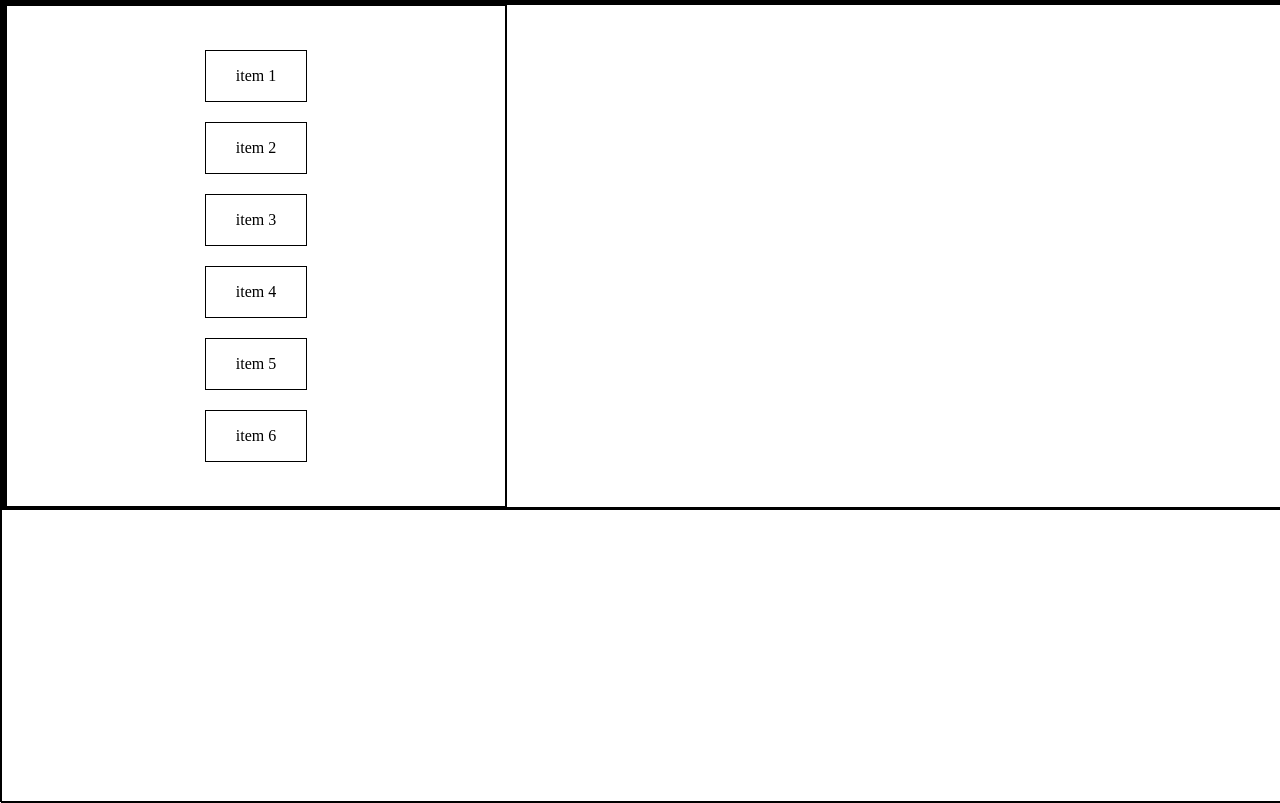
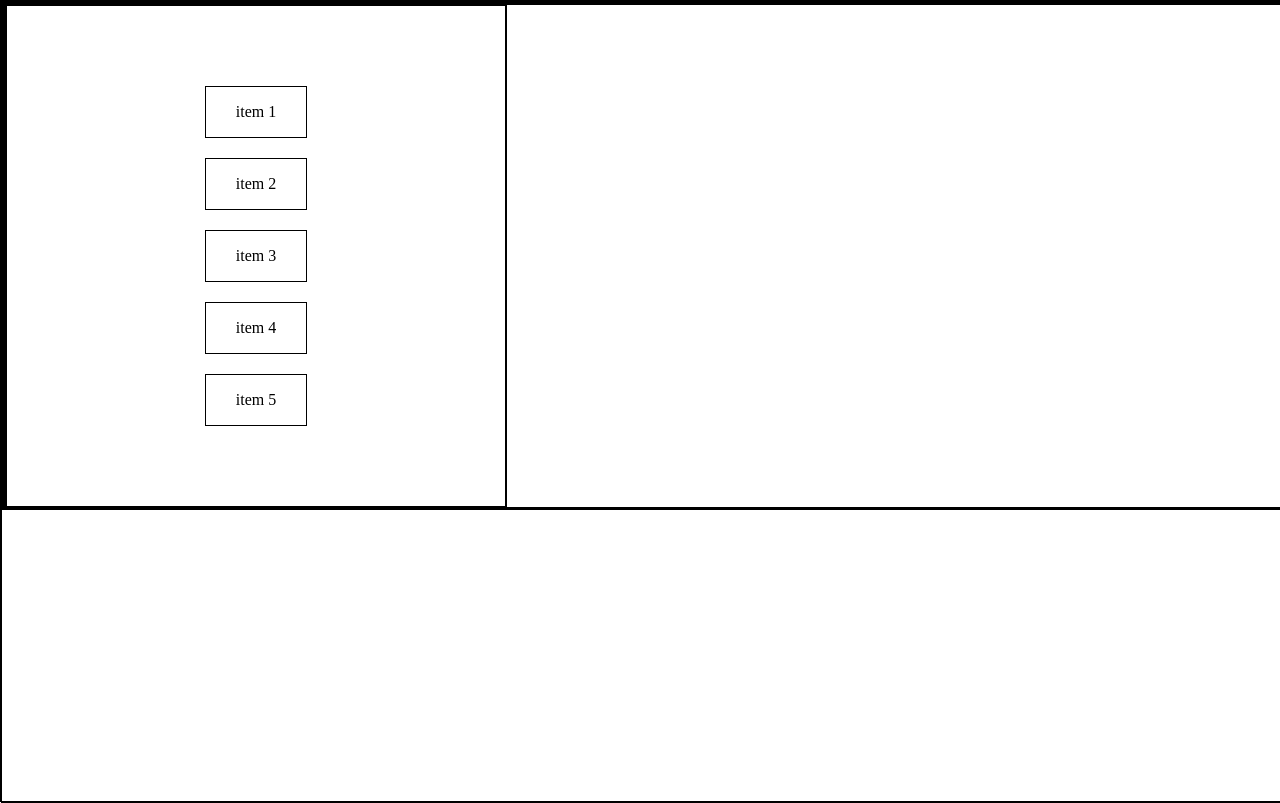
Before and after one commit to godcl1623/CLONE-react-dnd, a React (Create React App) app: page / in a window 1280 px wide. Built offline with nearby package versions, Linux system fonts and the light colour scheme.

Commit message:
crd - features - 정렬 기능 재현, 프로젝트 방향 수정 필요

```diff
--- a/src/components/App.tsx
+++ b/src/components/App.tsx
@@ -23,44 +23,44 @@ export default function App() {
     dropHandler: (e: Event) => {
       alert(e.target);
     },
-    applyToChildren: false
-  }
+    applyToChildren: false,
+  };
   const dragOptions: IDragOptions = {
     currentItemCategory: {
-      level0: ['test1', 'test2', 'test3', 'test4', 'test5', 'test6']
+      level0: ['test1', 'test2', 'test3', 'test4', 'test5', 'test6'],
     },
-    dragstartHandler: (e: Event) => {
-      const HTMLEventTarget = e.target! as HTMLElement;
-      dispatch(setCurrentDragTarget(HTMLEventTarget));
-    },
-    dragendHandler: (e: Event) => {
-      const HTMLEventTarget = e.target! as HTMLElement;
-      const parent = HTMLEventTarget.parentNode;
-      parent?.removeChild(HTMLEventTarget);
-      parent?.appendChild(HTMLEventTarget);
-    }
+    // dragstartHandler: (e: Event) => {
+    //   const HTMLEventTarget = e.target! as HTMLElement;
+    //   dispatch(setCurrentDragTarget(HTMLEventTarget));
+    // },
+    // dragendHandler: (e: Event) => {
+    //   const HTMLEventTarget = e.target! as HTMLElement;
+    //   const parent = HTMLEventTarget.parentNode;
+    //   // parent?.removeChild(HTMLEventTarget);
+    //   // parent?.appendChild(HTMLEventTarget);
+    // }
     // disableCurrent: false
-  }
-  const [ dropRef, dropResult ] = useDropClone(dropOptions);
-  const [ dragRef, dragInfo ] = useDragClone(dragOptions);
+  };
+  const [dropRef, dropResult] = useDropClone(dropOptions);
+  const [dragRef, dragInfo] = useDragClone(dragOptions);
 
   // useEffect(() => {
   //   console.log(dragInfo)
   // }, [dragInfo])
 
   const arr = [1, 2, 3, 4, 5];
-  const children = arr.map(idx =>
+  const children = arr.map(idx => (
     <div
       key={idx}
       style={{
         width: '20%',
-        height: '20%'
+        height: '20%',
       }}
     />
-  );
+  ));
 
   return (
-    <div id='App'>
+    <div id="App">
       <div id="dnd-test-zone">
         <div
           id="dropzone"
@@ -81,13 +81,43 @@ export default function App() {
               dropRef.current = el;
               dragRef.current = el;
             }}
-          >
+            onDragStart={e => {
+              const HTMLEventTarget = e.target! as HTMLElement;
+              dispatch(setCurrentDragTarget(HTMLEventTarget));
+            }}
+            onDragEnd={e => {
+              const HTMLEventTarget = e.target! as HTMLElement;
+              const parent = HTMLEventTarget.parentNode;
+              const list = Array.from((parent! as HTMLElement).childNodes);
+              const currentIdx = list.indexOf(HTMLEventTarget);
+              const { startInfo, lastInfo } = dragInfo;
+              const { startEleInfo, startCoords } = startInfo;
+              const { lastEleInfo, lastCoords } = lastInfo;
+              const computedStyle = window.getComputedStyle(HTMLEventTarget);
+              const targetMargin = parseInt(computedStyle.marginTop, 10) + parseInt(computedStyle.marginBottom, 10);
+              const targetHeight = lastEleInfo.height;
+              const minNextEleTop = targetMargin + targetHeight;
+              const targetMovedDistance = lastCoords.clientY - startCoords.clientY;
+              if (targetMovedDistance > minNextEleTop) {
+                const distanceToIdx = Math.floor(targetMovedDistance / minNextEleTop);
+                const idxToAdd = distanceToIdx >= list.length ? list.length - 1 : distanceToIdx;
+                const insertCrit =
+                  currentIdx + idxToAdd + 1 > list.length ? list.length : currentIdx + idxToAdd + 1;
+                parent?.removeChild(HTMLEventTarget);
+                parent?.insertBefore(HTMLEventTarget, list[insertCrit]);
+              } else if (targetMovedDistance * -1 > minNextEleTop) {
+                const distanceToIdx = Math.floor(targetMovedDistance * -1 / minNextEleTop);
+                const idxToSub = distanceToIdx >= list.length ? list.length - 1 : distanceToIdx;
+                const insertCrit = currentIdx - idxToSub <= 0 ? 0 : currentIdx - idxToSub;
+                parent?.removeChild(HTMLEventTarget);
+                parent?.insertBefore(HTMLEventTarget, list[insertCrit]);
+              }
+            }}>
             <div className="item">item 1</div>
             <div className="item">item 2</div>
             <div className="item">item 3</div>
             <div className="item">item 4</div>
             <div className="item">item 5</div>
-            <div className="item">item 6</div>
           </div>
         </div>
       </div>
--- a/src/hooks/useDragClone.tsx
+++ b/src/hooks/useDragClone.tsx
@@ -7,8 +7,16 @@ import { updateDragCategory, updateDropState } from '../actions';
 // export type IDragOptions = Omit<BasicDndOptions, 'dropHandler'>;
 export type IDragOptions = BasicDndOptions;
 type DragInfo = {
-  startPoint: DragEvent | null;
-  lastPoint: DragEvent | null;
+  // startPoint: DragEvent | null;
+  // lastPoint: DragEvent | null;
+  startInfo: {
+    startEleInfo: DOMRect | null;
+    startCoords: DragEvent | null;
+  };
+  lastInfo: {
+    lastEleInfo: DOMRect | null;
+    lastCoords: DragEvent | null;
+  };
 };
 
 export default function useDragClone(option: IDragOptions): any[] {
@@ -17,8 +25,14 @@ export default function useDragClone(option: IDragOptions): any[] {
   const dropCategory = useSelector((state: RootState) => state.currentDropCategory);
   const [isDraggable, makeDraggable] = useState(true);
   const [dragInfo, setdragInfo] = useState<DragInfo>({
-    startPoint: null,
-    lastPoint: null,
+    startInfo: {
+      startEleInfo: null,
+      startCoords: null
+    },
+    lastInfo: {
+      lastEleInfo: null,
+      lastCoords: null
+    },
   });
   const [dragMap, setDragMap] = useState<any>(null);
   const dragRef = useRef(null);
@@ -50,13 +64,23 @@ export default function useDragClone(option: IDragOptions): any[] {
   ];
 
   const updateDragInfo = (
-    startPoint: DragEvent = (dragInfo! as DragInfo).startPoint! as DragEvent,
-    lastPoint: DragEvent = (dragInfo! as DragInfo).lastPoint! as DragEvent
+    startEleInfo: DOMRect = dragInfo.startInfo.startEleInfo! as DOMRect,
+    startCoords: DragEvent = dragInfo.startInfo.startCoords! as DragEvent,
+    lastEleInfo: DOMRect = dragInfo.lastInfo.lastEleInfo! as DOMRect,
+    lastCoords: DragEvent = dragInfo.lastInfo.lastCoords! as DragEvent
   ): void => {
     setdragInfo({
       ...dragInfo,
-      startPoint,
-      lastPoint,
+      startInfo: {
+        ...dragInfo.startInfo,
+        startEleInfo,
+        startCoords
+      },
+      lastInfo: {
+        ...dragInfo.lastInfo,
+        lastEleInfo,
+        lastCoords
+      }
     });
   };
 
@@ -76,7 +100,7 @@ export default function useDragClone(option: IDragOptions): any[] {
         const categoryList = Object.values(currentItemCategory)[0];
         dispatch(updateDragCategory(categoryList[currentDragItemIdx]));
         dispatch(updateDropState(false));
-        updateDragInfo(e! as DragEvent);
+        updateDragInfo((e.target! as HTMLElement).getBoundingClientRect(), e! as DragEvent);
       }
     },
     [dragMap]
@@ -85,8 +109,13 @@ export default function useDragClone(option: IDragOptions): any[] {
   const updateDroppedTargetInfo = useCallback(
     (e: Event) => {
       if (isDropped) {
-        if (dragInfo.startPoint) {
-          updateDragInfo(dragInfo.startPoint! as DragEvent, e! as DragEvent);
+        if (dragInfo.startInfo.startEleInfo) {
+          updateDragInfo(
+            dragInfo.startInfo.startEleInfo,
+            dragInfo.startInfo.startCoords! as DragEvent,
+            (e.target! as HTMLElement).getBoundingClientRect(),
+            e! as DragEvent
+          );
         }
       }
     },
```
Lines whose indentation alone changed are shown as unchanged.
